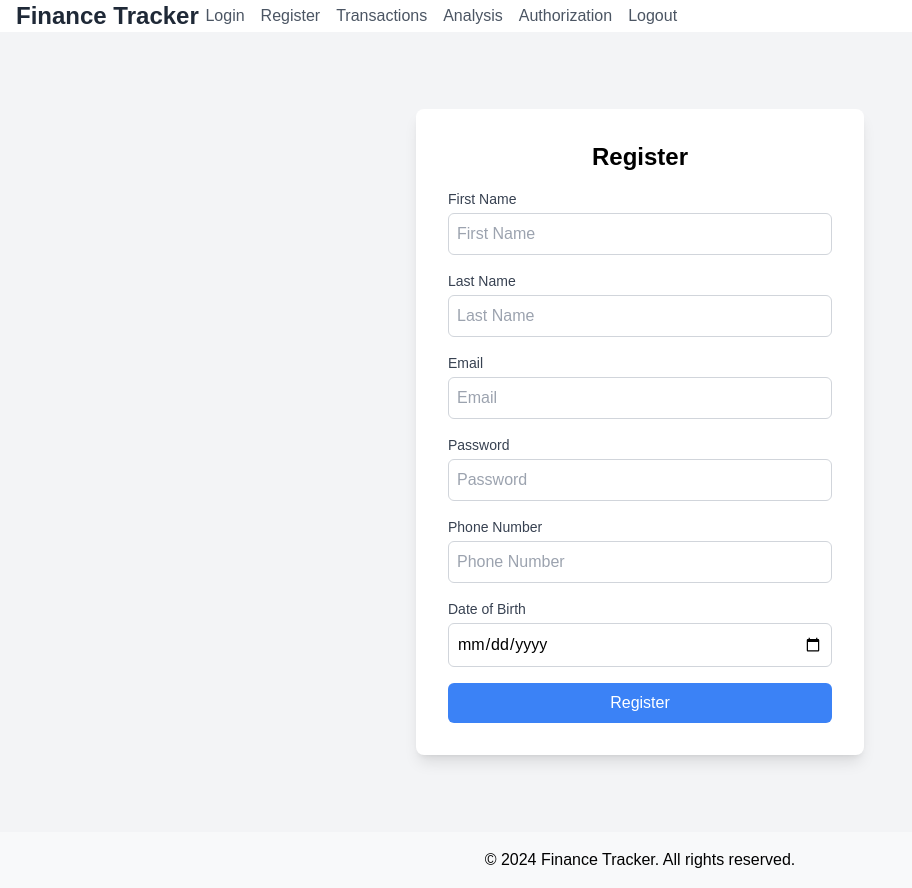
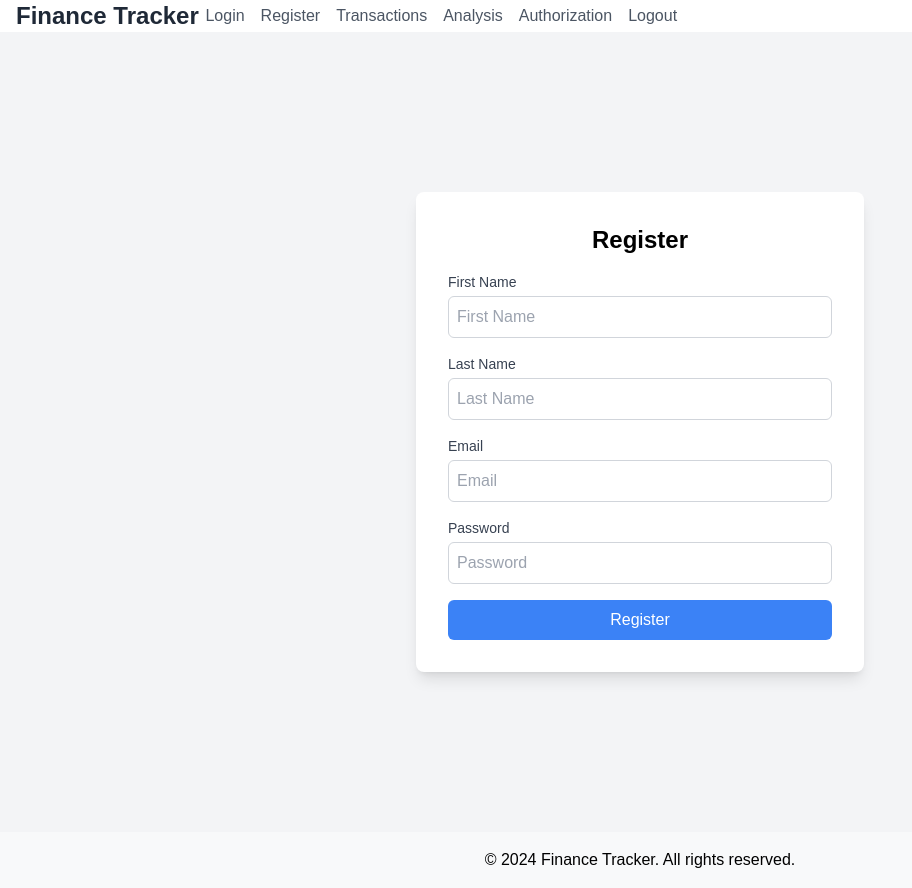
Before and after one commit to AHegab/PersonalFinancetracker, a Next.js app in the folder finance-tracker-frontend/: page /auth/register in a window 1280 px wide. Shown: the whole page, without its empty margins (0-912 px from the left). Built offline with nearby package versions, Linux system fonts and the light colour scheme; no server answers.

Commit message:
login
login and register are done

```diff
--- a/finance-tracker-frontend/app/auth/login/page.js
+++ b/finance-tracker-frontend/app/auth/login/page.js
@@ -13,17 +13,32 @@ const LoginPage = () => {
     const handleSubmit = async (e) => {
         e.preventDefault();
         try {
-            const { data } = await login(email, password);
+            const response = await login(email, password);
+            console.log("Login response:", response);
 
-            // Save token to cookies
-            document.cookie = `auth_token=${data.token}; path=/;`;
+            // Extract the token from response.data
+            const token = response?.data?.token;
 
-            // Redirect to another page (e.g., dashboard)
+            if (!token) {
+                // No token indicates an error occurred
+                setError("Invalid email or password. Please try again.");
+                return;
+            }
+
+            // Save token to cookies if login is successful
+            document.cookie = `auth_token=${token}; path=/;`;
+
+            // Redirect to the transactions page
             router.push("/transactions");
         } catch (err) {
-            setError("Invalid email or password");
+            console.error(err);
+            // Handle any errors that occur during the request
+            setError(
+                err.response?.data?.message || "Something went wrong. Please try again."
+            );
         }
     };
+
 
     return (
         <div className="flex justify-center items-center min-h-screen bg-gray-100">
@@ -61,7 +76,10 @@ const LoginPage = () => {
                     </button>
                 </form>
                 <p className="mt-4 text-center text-sm text-gray-600">
-                    Don't have an account? <a href="/auth/register" className="text-blue-600 hover:underline">Register here</a>
+                    Don't have an account?{" "}
+                    <a href="/auth/register" className="text-blue-600 hover:underline">
+                        Register here
+                    </a>
                 </p>
             </div>
         </div>
--- a/finance-tracker-frontend/app/auth/register/page.js
+++ b/finance-tracker-frontend/app/auth/register/page.js
@@ -10,8 +10,7 @@ const RegisterPage = () => {
         password: "",
         firstName: "",
         lastName: "",
-        phoneNumber: "",
-        birthDate: "",
+
     });
 
     const [error, setError] = useState(null); // Error state for backend messages
@@ -27,8 +26,7 @@ const RegisterPage = () => {
             plainPassword: formData.password, // Match backend expectations
             firstName: formData.firstName,
             lastName: formData.lastName,
-            phoneNumber: formData.phoneNumber,
-            birthDay: formData.birthDate, // Backend expects "birthDay"
+
         };
 
         try {
@@ -116,31 +114,7 @@ const RegisterPage = () => {
                             required
                         />
                     </div>
-                    <div>
-                        <label className="block text-sm font-medium text-gray-700">
-                            Phone Number
-                        </label>
-                        <input
-                            type="tel"
-                            name="phoneNumber"
-                            placeholder="Phone Number"
-                            value={formData.phoneNumber}
-                            onChange={handleChange}
-                            className="mt-1 block w-full p-2 border border-gray-300 rounded-md focus:ring-blue-500 focus:border-blue-500 text-black"
-                        />
-                    </div>
-                    <div>
-                        <label className="block text-sm font-medium text-gray-700">
-                            Date of Birth
-                        </label>
-                        <input
-                            type="date"
-                            name="birthDate"
-                            value={formData.birthDate}
-                            onChange={handleChange}
-                            className="mt-1 block w-full p-2 border border-gray-300 rounded-md focus:ring-blue-500 focus:border-blue-500 text-black"
-                        />
-                    </div>
+
                     <button
                         type="submit"
                         className="w-full bg-blue-500 text-white py-2 px-4 rounded-md hover:bg-blue-600"
--- a/finance-tracker-frontend/package.json
+++ b/finance-tracker-frontend/package.json
@@ -10,6 +10,7 @@
   },
   "dependencies": {
     "axios": "^1.7.8",
+    "fs": "^0.0.1-security",
     "js-cookie": "^3.0.5",
     "next": "^15.0.3",
     "react": "^18.3.1",
```
Also changed, not shown: finance-tracker-frontend/app/transactions/page.js (renamed from finance-tracker-frontend/app/auth/transactions/page.js), 2 other files (tests, documents, lock files or other folders).
